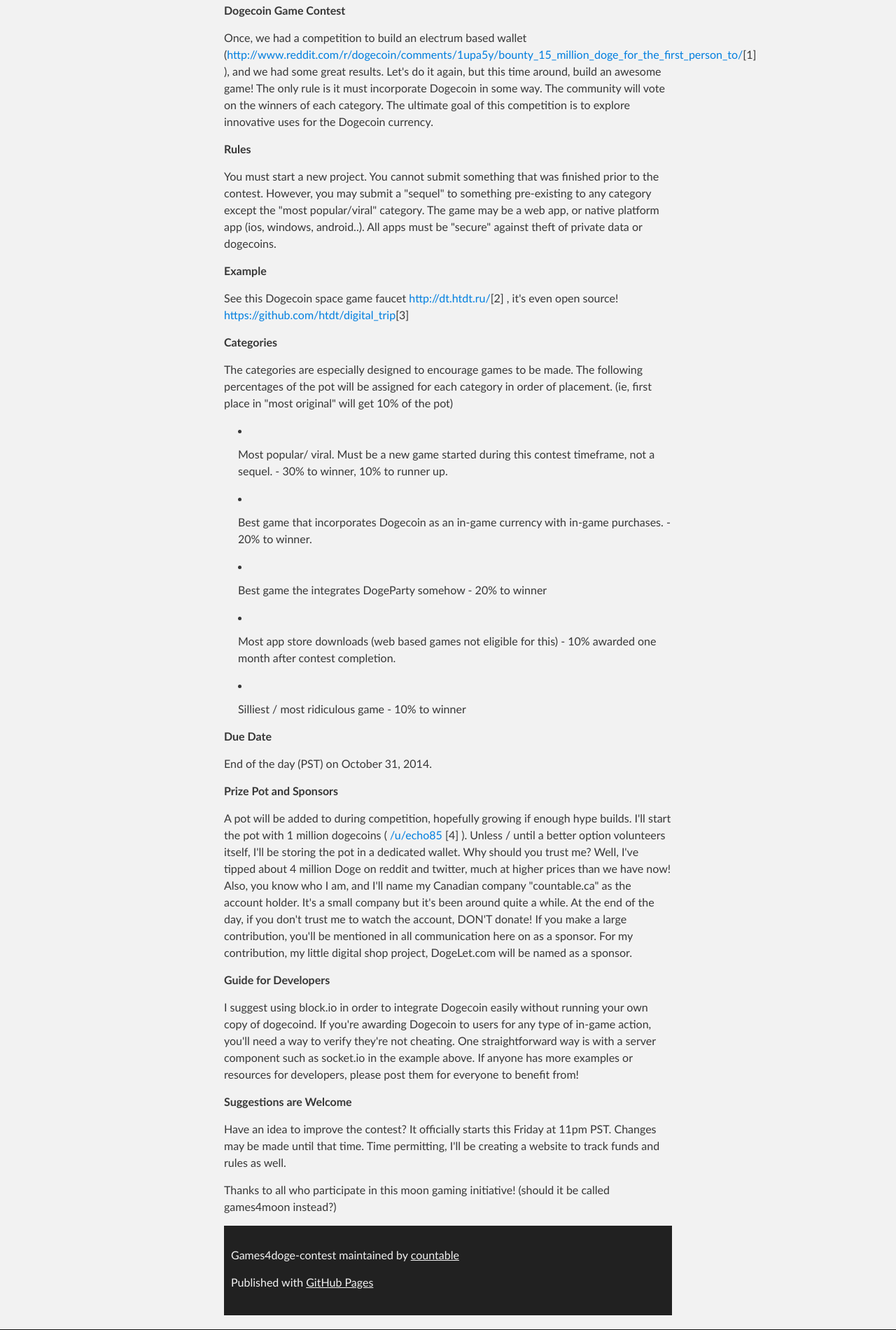
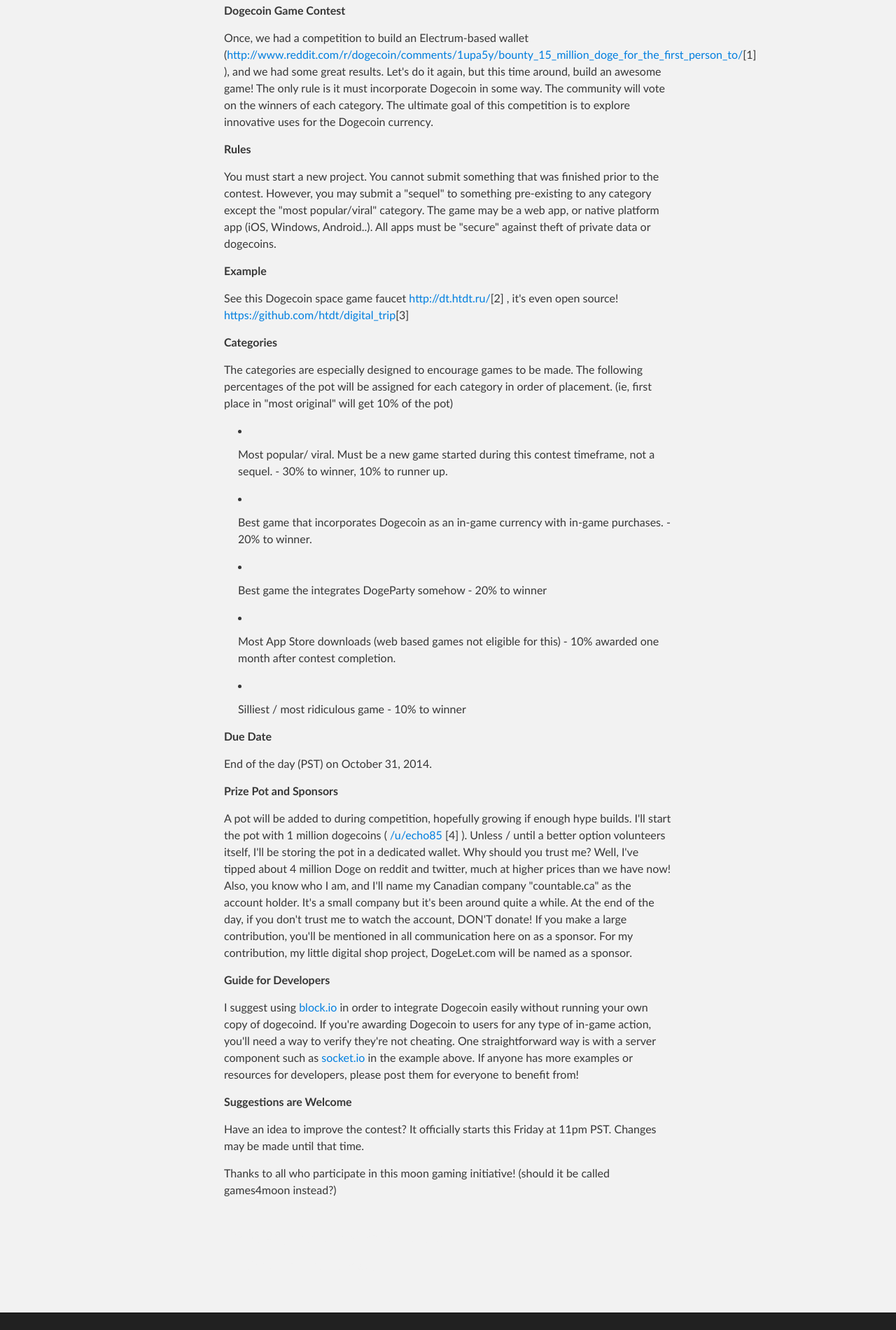
Before and after one commit to countable/games4doge-contest, a plain HTML site: page index.html in a window 1280 px wide. Shown: the part 496-2396 px from the top of the page at 70% size. After the commit the page ends 2372 px from the top, so only its background shows below. Drawn offline with nearby package versions, Linux system fonts and the light colour scheme; no server answers.

Commit message:
Link and text additions/fixes/removals

```diff
--- a/index.html
+++ b/index.html
@@ -57,11 +57,11 @@
 
 <p><strong>Dogecoin Game Contest</strong></p>
 
-<p>Once, we had a competition to build an electrum based wallet (<a href="http://www.reddit.com/r/dogecoin/comments/1upa5y/bounty_15_million_doge_for_the_first_person_to/" class="imgScanned">http://www.reddit.com/r/dogecoin/comments/1upa5y/bounty_15_million_doge_for_the_first_person_to/</a><span title="press 1 to open link" class="keyNavAnnotation">[1] </span>), and we had some great results. Let's do it again, but this time around, build an awesome game! The only rule is it must incorporate Dogecoin in some way. The community will vote on the winners of each category. The ultimate goal of this competition is to explore innovative uses for the Dogecoin currency.</p>
+<p>Once, we had a competition to build an Electrum-based wallet (<a href="http://www.reddit.com/r/dogecoin/comments/1upa5y/bounty_15_million_doge_for_the_first_person_to/" class="imgScanned">http://www.reddit.com/r/dogecoin/comments/1upa5y/bounty_15_million_doge_for_the_first_person_to/</a><span title="press 1 to open link" class="keyNavAnnotation">[1] </span>), and we had some great results. Let's do it again, but this time around, build an awesome game! The only rule is it must incorporate Dogecoin in some way. The community will vote on the winners of each category. The ultimate goal of this competition is to explore innovative uses for the Dogecoin currency.</p>
 
 <p><strong>Rules</strong></p>
 
-<p>You must start a new project. You cannot submit something that was finished prior to the contest. However, you may submit a "sequel" to something pre-existing to any category except the "most popular/viral" category. The game may be a web app, or native platform app (ios, windows, android..). All apps must be "secure" against theft of private data or dogecoins.</p>
+<p>You must start a new project. You cannot submit something that was finished prior to the contest. However, you may submit a "sequel" to something pre-existing to any category except the "most popular/viral" category. The game may be a web app, or native platform app (iOS, Windows, Android..). All apps must be "secure" against theft of private data or dogecoins.</p>
 
 <p><strong>Example</strong></p>
 
@@ -75,7 +75,7 @@
 <li><p>Most popular/ viral. Must be a new game started during this contest timeframe, not a sequel. - 30% to winner, 10% to runner up.</p></li>
 <li><p>Best game that incorporates Dogecoin as an in-game currency with in-game purchases. - 20% to winner.</p></li>
 <li><p>Best game the integrates DogeParty somehow - 20% to winner</p></li>
-<li><p>Most app store downloads (web based games not eligible for this) - 10% awarded one month after contest completion.</p></li>
+<li><p>Most App Store downloads (web based games not eligible for this) - 10% awarded one month after contest completion.</p></li>
 <li><p>Silliest / most ridiculous game - 10% to winner</p></li>
 </ul>
 
@@ -85,25 +85,25 @@
 
 <p><strong>Prize Pot and Sponsors</strong></p>
 
-<p>A pot will be added to during competition, hopefully growing if enough hype builds. I'll start the pot with 1 million dogecoins ( <a href="/u/echo85" class="userTagged imgScanned">/u/echo85</a><span class="RESUserTag"><a class="userTagLink RESUserTagImage" username="echo85" title="set a tag" href="javascript:void(0)"></a></span> <a href="javascript:void(0)" class="voteWeight" style="display: none;">[vw]</a><span title="press 4 to open link" class="keyNavAnnotation">[4] </span> ). Unless / until a better option volunteers itself, I'll be storing the pot in a dedicated wallet. Why should you trust me? Well, I've tipped about 4 million Doge on reddit and twitter, much at higher prices than we have now! Also, you know who I am, and I'll name my Canadian company "countable.ca" as the account holder. It's a small company but it's been around quite a while. At the end of the day, if you don't trust me to watch the account, DON'T donate! If you make a large contribution, you'll be mentioned in all communication here on as a sponsor. For my contribution, my little digital shop project, DogeLet.com will be named as a sponsor.</p>
+<p>A pot will be added to during competition, hopefully growing if enough hype builds. I'll start the pot with 1 million dogecoins ( <a href="www.reddit.com/u/echo85" class="userTagged imgScanned">/u/echo85</a><span class="RESUserTag"><a class="userTagLink RESUserTagImage" username="echo85" title="set a tag" href="javascript:void(0)"></a></span> <a href="javascript:void(0)" class="voteWeight" style="display: none;">[vw]</a><span title="press 4 to open link" class="keyNavAnnotation">[4] </span> ). Unless / until a better option volunteers itself, I'll be storing the pot in a dedicated wallet. Why should you trust me? Well, I've tipped about 4 million Doge on reddit and twitter, much at higher prices than we have now! Also, you know who I am, and I'll name my Canadian company "countable.ca" as the account holder. It's a small company but it's been around quite a while. At the end of the day, if you don't trust me to watch the account, DON'T donate! If you make a large contribution, you'll be mentioned in all communication here on as a sponsor. For my contribution, my little digital shop project, DogeLet.com will be named as a sponsor.</p>
 
 <p><strong>Guide for Developers</strong></p>
 
-<p>I suggest using block.io in order to integrate Dogecoin easily without running your own copy of dogecoind. If you're awarding Dogecoin to users for any type of in-game action, you'll need a way to verify they're not cheating. One straightforward way is with a server component such as socket.io in the example above. If anyone has more examples or resources for developers, please post them for everyone to benefit from!</p>
+<p>I suggest using <a href="block.io">block.io</a> in order to integrate Dogecoin easily without running your own copy of dogecoind. If you're awarding Dogecoin to users for any type of in-game action, you'll need a way to verify they're not cheating. One straightforward way is with a server component such as <a href="socket.io">socket.io</a> in the example above. If anyone has more examples or resources for developers, please post them for everyone to benefit from!</p>
 
 <p><strong>Suggestions are Welcome</strong></p>
 
-<p>Have an idea to improve the contest? It officially starts this Friday at 11pm PST. Changes may be made until that time. Time permitting, I'll be creating a website to track funds and rules as well.</p>
+<p>Have an idea to improve the contest? It officially starts this Friday at 11pm PST. Changes may be made until that time.</p>
 
 <p>Thanks to all who participate in this moon gaming initiative! (should it be called games4moon instead?)</p>
 
     <!-- FOOTER  -->
-    <div id="footer_wrap" class="outer">
+    <!-- <div id="footer_wrap" class="outer"> -->
       <footer class="inner">
         <p class="copyright">Games4doge-contest maintained by <a href="https://github.com/countable">countable</a></p>
         <p>Published with <a href="http://pages.github.com">GitHub Pages</a></p>
       </footer>
-    </div>
+    <!-- </div> -->
 
 
 
```
